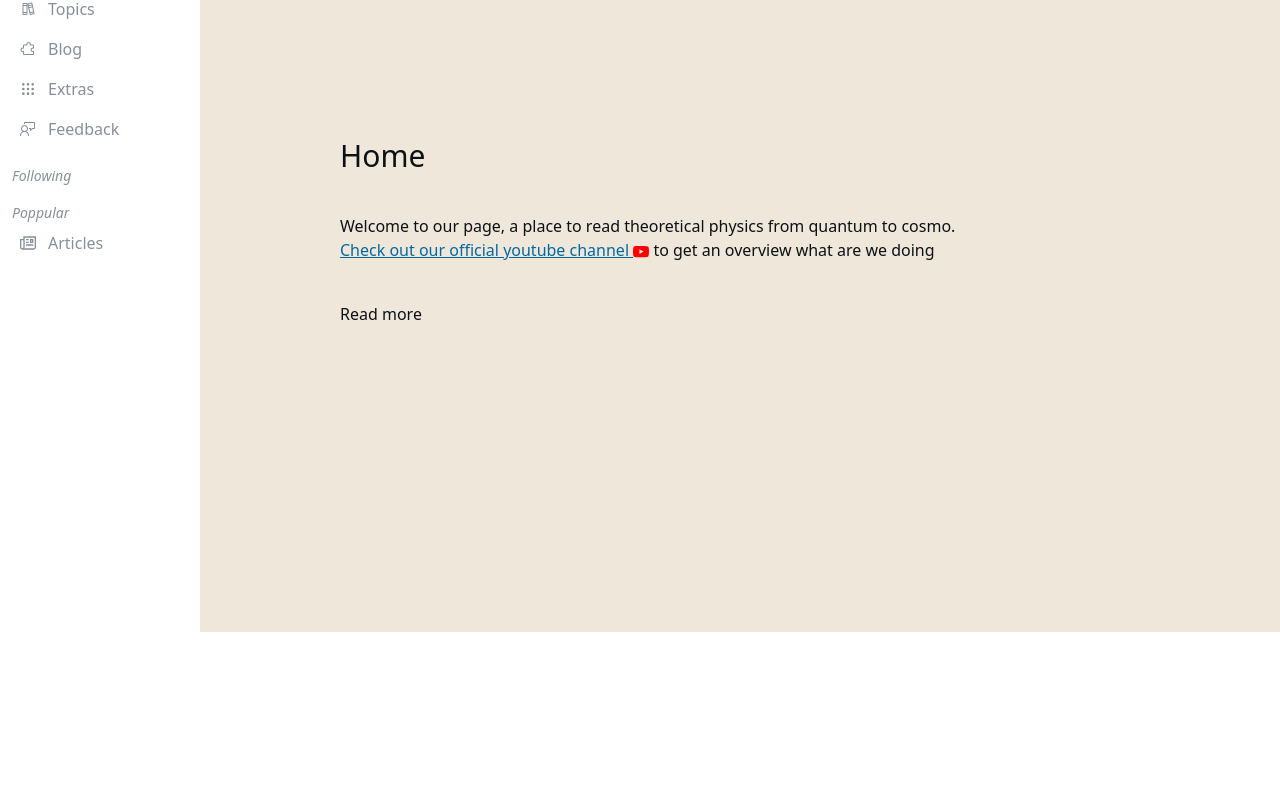
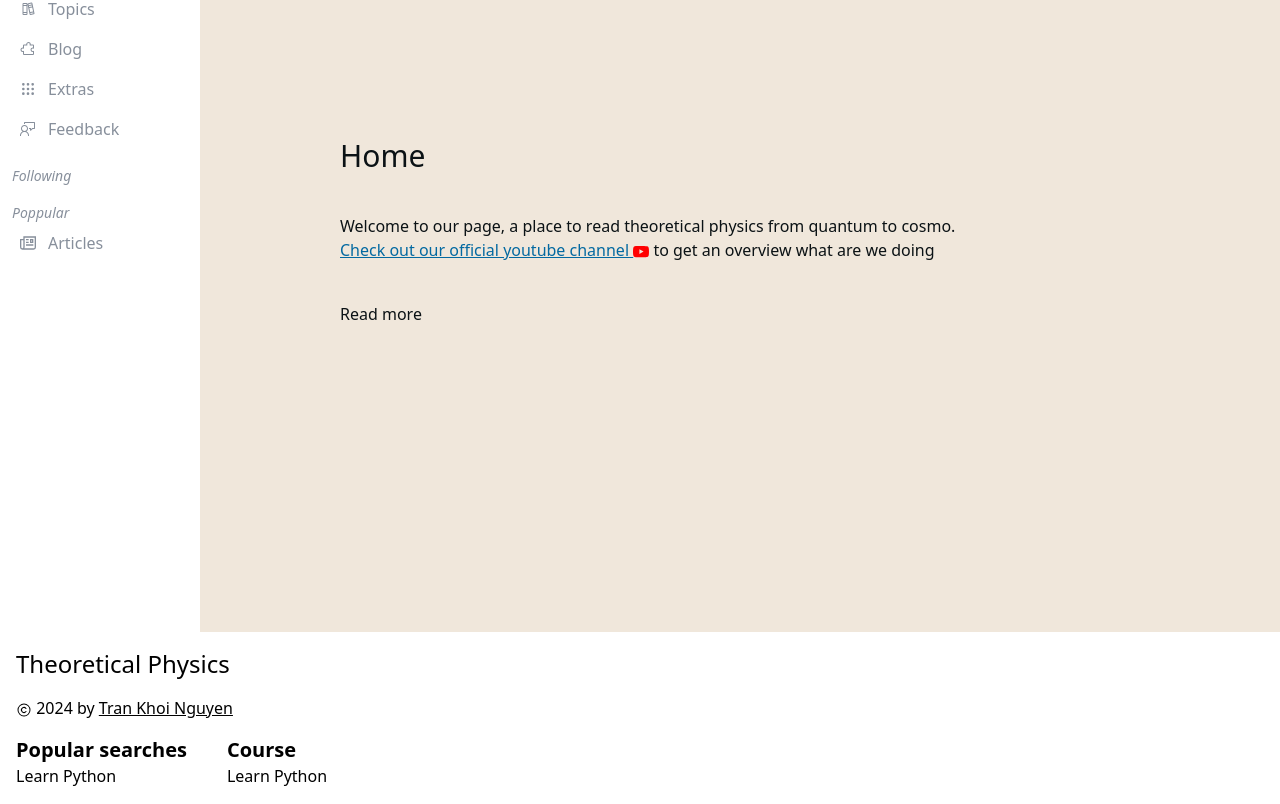
Before and after one commit to nguyn21012003/mypages, a React (Vite) app: page / in a window 1280 px wide. Shown: the part 168-972 px from the top of the page. Before the commit the page ends 800 px from the top, so only its background shows below. Built offline with nearby package versions, Linux system fonts and the light colour scheme.

Commit message:
update footer

```diff
--- a/src/App.tsx
+++ b/src/App.tsx
@@ -83,7 +83,7 @@ export const App: React.FC = () => {
             element={<FormFeedback></FormFeedback>}
           />
         </Routes>
-        <div className="hidden">
+        <div className="">
           <MyFooter></MyFooter>
         </div>
       </div>
--- a/src/component/Footer.tsx
+++ b/src/component/Footer.tsx
@@ -1,15 +1,42 @@
 import React from "react";
-/*
+
 import { PiCopyright } from "react-icons/pi";
 
 import { FiGithub, FiFacebook } from "react-icons/fi";
 import { AiOutlineGlobal } from "react-icons/ai";
 import { CiLinkedin } from "react-icons/ci";
-*/
+import { Link } from "react-router-dom";
 
 export const MyFooter: React.FC = () => {
   const year = new Date().getFullYear();
   return (
-    <footer className="rounded-lg bg-[#ffffff] dark:bg-gray-900">{year}</footer>
+    <footer className="bg-[#ffffff] p-4 dark:bg-gray-900">
+      <Link className="mt-4 text-2xl" to="/">
+        Theoretical Physics
+      </Link>
+      <div className="flex flex-wrap py-4">
+        <div>
+          <span>
+            <PiCopyright className="inline-block" /> {year} by{" "}
+            <a
+              href="https://www.facebook.com/nguyn.kool/"
+              className="decoration-slice underline"
+            >
+              Tran Khoi Nguyen
+            </a>
+          </span>
+        </div>
+      </div>
+      <div className="flex space-x-10">
+        <div className="flex flex-col">
+          <span className="text-xl font-semibold">Popular searches</span>
+          <Link to={`/course/Learn Python/Learn Python`}>Learn Python</Link>
+        </div>
+        <div className="flex flex-col">
+          <span className="text-xl font-semibold">Course</span>
+          <Link to={`/course/Learn Python/Learn Python`}>Learn Python</Link>
+        </div>
+      </div>
+    </footer>
   );
 };
```
